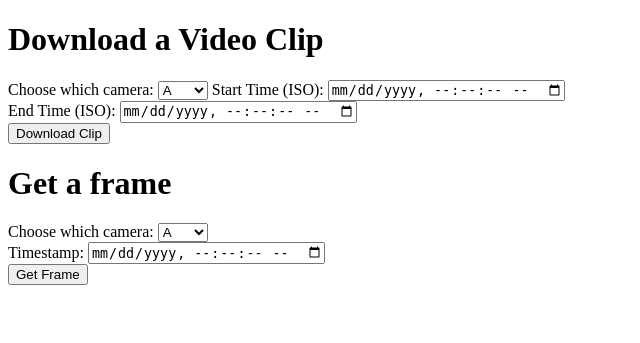
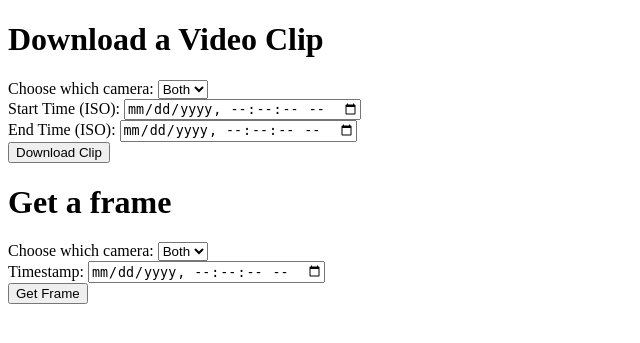
Before and after one commit to drew-pi/agrilab, a Flask app: page /clip-form in a window 1280 px wide. Shown: the top 343 px of the page, without its empty margins (0-640 px from the left). Run offline with Flask 3, Linux system fonts and the light colour scheme.

Commit message:
smaller changes to default values and clock driftclear

```diff
--- a/app/testing/live/templates/clip.html
+++ b/app/testing/live/templates/clip.html
@@ -11,9 +11,10 @@
         <select name="camera">
           <option value="A">A</option>
           <option value="B">B</option>
-          <option value="BOTH">Both</option>
+          <option value="BOTH" selected>Both</option>
         </select>
       </label>
+      <br />
       <label>
         Start Time (ISO):
         <input type="datetime-local" name="start" step="1" />
@@ -34,7 +35,7 @@
         <select name="camera">
           <option value="A">A</option>
           <option value="B">B</option>
-          <option value="BOTH">Both</option>
+          <option value="BOTH" selected>Both</option>
         </select>
       </label>
       <br />
```
Also changed, not shown: 2 other files.
